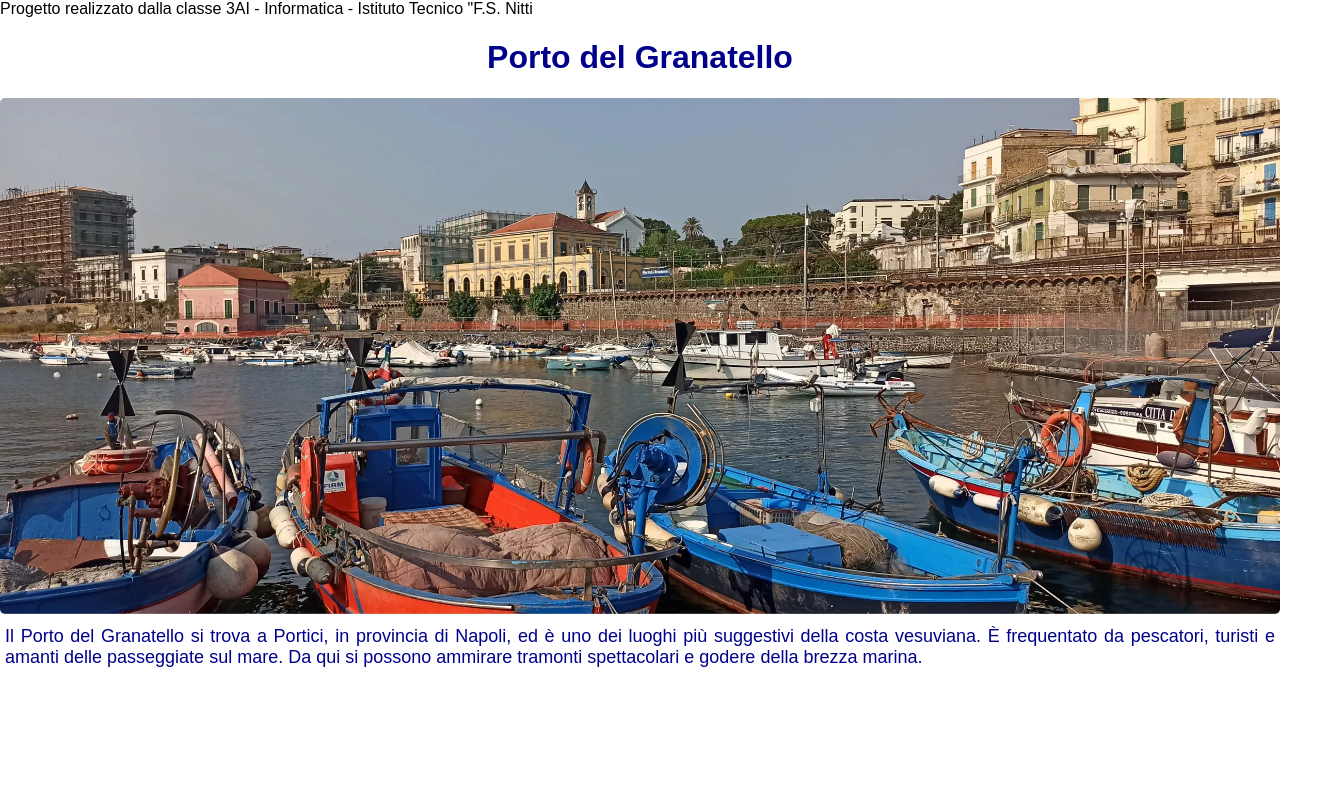
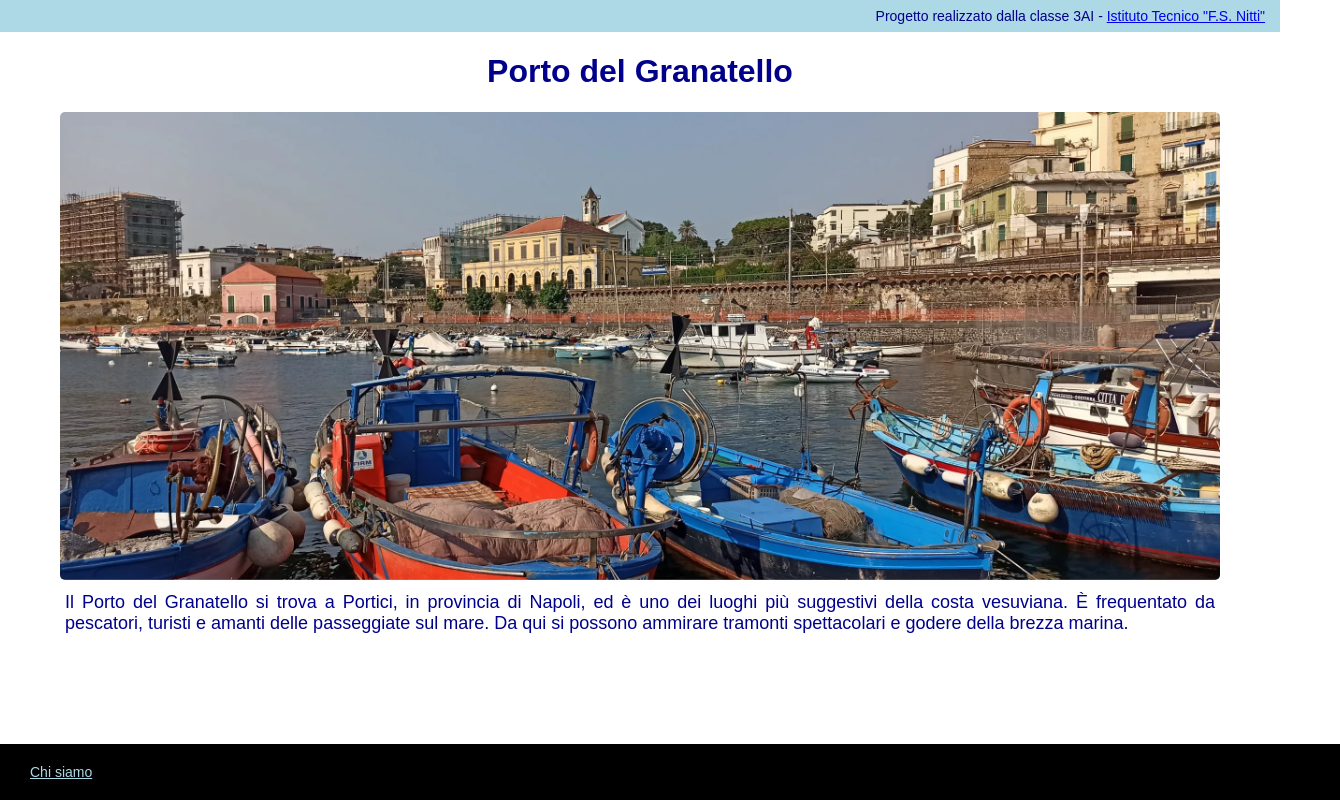
Before and after one commit to ciropalmieri-mca/granatello, a plain HTML site: page index.html in a window 1280 px wide. Shown: the whole page, 1340 px wide, since content can reach past the window. Drawn offline with Linux system fonts and the light colour scheme.

Commit message:
Update index.html

```diff
--- a/index.html
+++ b/index.html
@@ -2,15 +2,20 @@
 <html>
 <head>
   <title>Porto del Granatello</title>
-  <link rel="stylesheet" href="styles.css?v=2">
+  <link rel="stylesheet" href="styles.css">
 </head>
 <body>
-  <div class="banner-nitti">Progetto realizzato dalla classe 3AI - Informatica - Istituto Tecnico "F.S. Nitti</div>
+  <header>Progetto realizzato dalla classe 3AI - <a href="https://www.nittiportici.edu.it/">Istituto Tecnico "F.S. Nitti"</a></header>
+  <main>
     <h1>Porto del Granatello</h1>
     <img src="porto_granatello_main.webp" alt="Veduta del Porto del Granatello" style="display:block; margin: 0 auto; max-width: 100%; height: auto;">
     <p>
       Il Porto del Granatello si trova a Portici, in provincia di Napoli, ed è uno dei luoghi più suggestivi della costa vesuviana.
       È frequentato da pescatori, turisti e amanti delle passeggiate sul mare. Da qui si possono ammirare tramonti spettacolari e godere della brezza marina.
     </p>
+  </main>
+  <footer>
+    <a href="chi_siamo.html">Chi siamo</a>
+  </footer>
 </body>
 </html>
```
Lines whose indentation alone changed are shown as unchanged.
